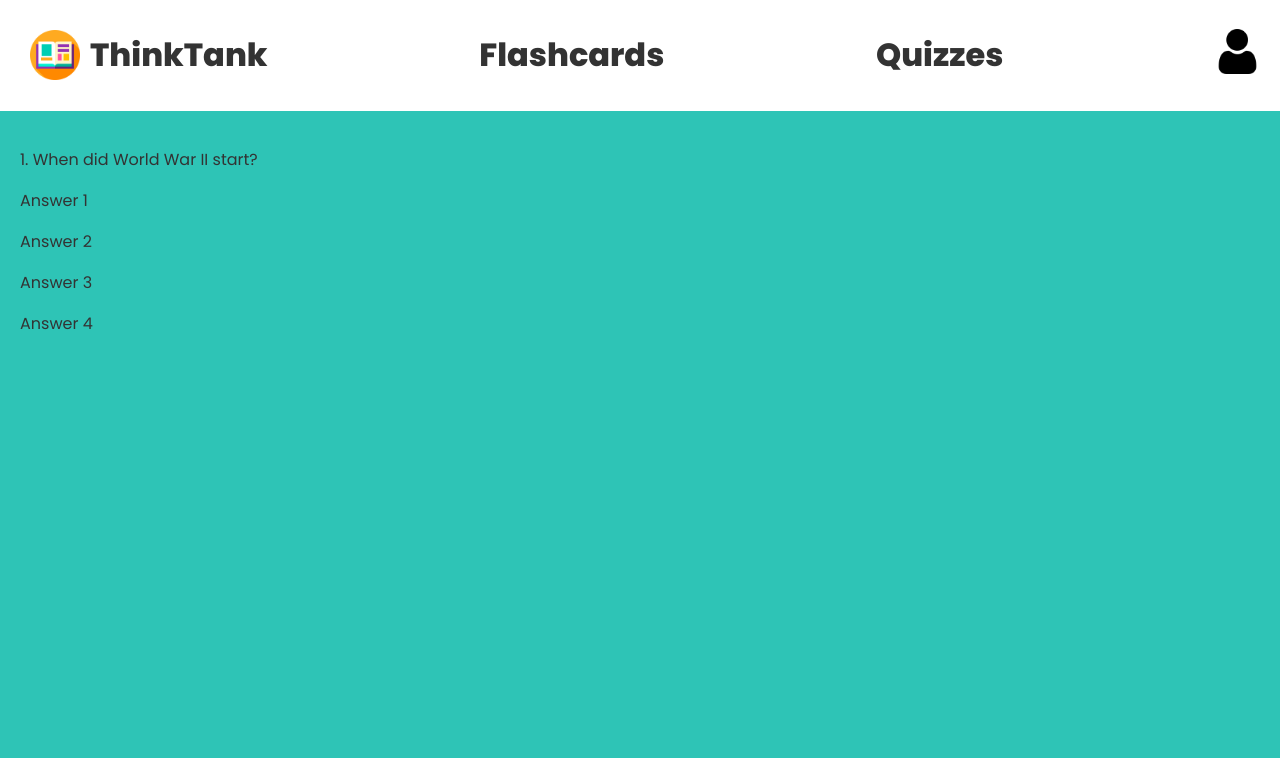
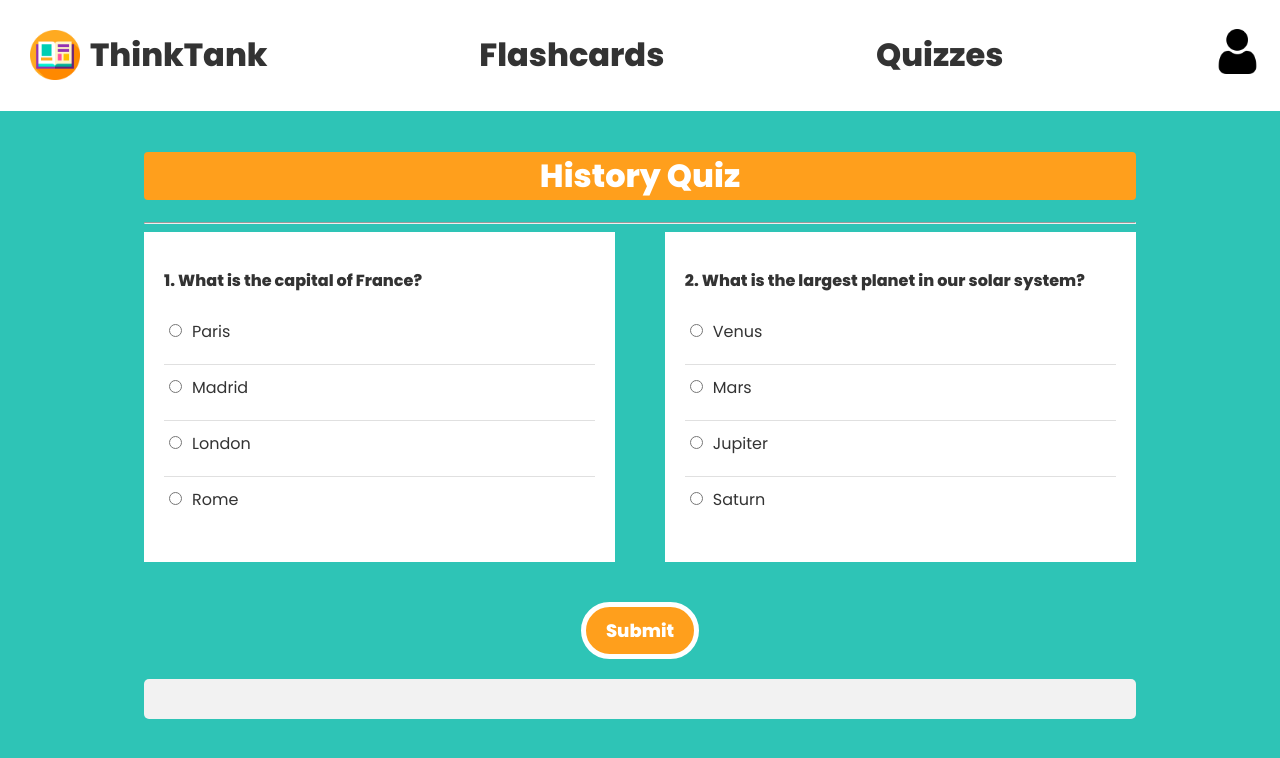
Before and after one commit to DeFactin/ThinkTank, a React (Create React App) app in the folder frontend/: page /historyquiz in a window 1280 px wide. Shown: the top 758 px of the page. Built offline with nearby package versions, Linux system fonts and the light colour scheme.

Commit message:
History Quiz update

```diff
--- a/frontend/src/index.css
+++ b/frontend/src/index.css
@@ -138,16 +138,17 @@ header .title .logo {
 
 // quizzes styles
 
-.games h1 {
-  font-size: 3em;
+.games{
+  max-width: 70%;
+  justify-content: center;
+  align-items: center;
 }
 
 .container {
   display: grid;
   grid-template-columns: repeat(3,1fr);
   gap: 20px;
-  max-width: 70%;
- margin: 100px auto;
+  margin: 100px auto;
 }
 
 .item {
@@ -163,7 +164,6 @@ header .title .logo {
 
 .container .item a {
   text-decoration: none;
-
   color: #333;
 }
 
@@ -249,3 +249,70 @@ body {
   position: relative;
   top: -10vh; /* Adjust this value to move it upwards or downwards */
 }
+
+
+
+.quiz-container {
+  width: 80%;
+  margin: 0 auto;
+}
+.quiz-container h1 {
+  text-align: center;
+  background-color: var(--orange);
+  color: white;
+  border-radius: 4px;
+}
+.question {
+  width:45%;
+  margin-bottom: 20px;
+  background-color: #fff;
+  padding:20px;
+}
+.question:nth-child(odd){
+  margin-right:5%;
+}
+.question p{
+  font-weight: bold;
+}
+.answers {
+  margin-bottom: 20px;
+}
+.answers label:not(:first-child){
+  border-top:1px solid #e0e0e0;
+}
+label {
+  padding:10px 0;
+  display: block;
+  margin-bottom: 10px;
+}
+input[type="radio"] {
+  margin-right: 10px;
+}
+.submit-btn {
+  display: block;
+  margin: 20px auto;
+  padding: 10px 20px;
+  background-color: var(--orange);
+  border: 5px solid white;
+  font-family: 'Poppins';
+  color: white;
+  font-weight: bold;
+  border-radius: 50px;
+  font-size: 18px;
+  cursor: pointer;
+}
+.submit-btn:hover {
+  background-color: #d47f0b;
+}
+.result {
+  font-weight: bold;
+  font-size: 22px;
+  margin-top: 20px;
+  padding: 20px;
+  background-color: #f2f2f2;
+  border-radius: 5px;
+  text-align: center;
+}
+.d-flex{
+  display: flex;
+}
--- a/frontend/src/pages/HistoryQuiz.js
+++ b/frontend/src/pages/HistoryQuiz.js
@@ -1,14 +1,93 @@
+import { Link } from "react-router-dom"
 
 const HistoryQuiz = () => {
   return(
-  <div>
-    <p>1. When did World War II start?</p>
-    <p>Answer 1</p>
-    <p>Answer 2</p>
-    <p>Answer 3</p>
-    <p>Answer 4</p>
+    <div class="quiz-container">
+  <h1>History Quiz</h1>
+  <hr />
+  <form id="quiz-form">
+    <div class="d-flex">
+      <div class="question">
+        <p>1. What is the capital of France?</p>
+        <div class="answers">
+          <label>
+            <input type="radio" name="q1" value="a" />
+            Paris
+          </label>
+          <label>
+            <input type="radio" name="q1" value="b" />
+            Madrid
+          </label>
+          <label>
+            <input type="radio" name="q1" value="c" />
+            London
+          </label>
+          <label>
+            <input type="radio" name="q1" value="d" />
+            Rome
+          </label>
+        </div>
+      </div>
 
-  </div>)
+      <div class="question">
+        <p>2. What is the largest planet in our solar system?</p>
+        <div class="answers">
+          <label>
+            <input type="radio" name="q2" value="a" />
+            Venus
+          </label>
+          <label>
+            <input type="radio" name="q2" value="b" />
+            Mars
+          </label>
+          <label>
+            <input type="radio" name="q2" value="c" />
+            Jupiter
+          </label>
+          <label>
+            <input type="radio" name="q2" value="d" />
+            Saturn
+          </label>
+        </div>
+      </div>
+    </div>
+    <button onClick={() => calculateScore()} type="submit" class="submit-btn">Submit</button>
+  </form>
+
+  <div class="result" id="result"></div>
+</div>
+  )
 };
 
+
+
 export default HistoryQuiz
+
+const calculateScore = () => {
+    const quizForm = document.getElementById('quiz-form');
+    const resultDiv = document.getElementById('result');
+    const correctAnswers = ['a', 'c'];
+
+    quizForm.addEventListener('submit', e => {
+      e.preventDefault();
+
+      let score = 0;
+      const userAnswers = [quizForm.q1.value,quizForm.q2.value];
+      userAnswers.forEach((answer, index) => {
+        if (answer === correctAnswers[index]) {
+          score += 1;
+        }
+      });
+
+      if (score < 3) {
+        resultDiv.innerHTML = `You need to study harder! Score is ${score}/${correctAnswers.length},`;
+      }
+      else if (score == 4) {
+        resultDiv.innerHTML = `You are very good, but still need little more practise! Score is ${score}/${correctAnswers.length},`;
+      }
+
+      else if (score == 5) {
+        resultDiv.innerHTML = `You are brilliant! Keep up! Score is ${score}/${correctAnswers.length},`;
+
+    }});
+};
--- a/frontend/src/pages/Quizzes.js
+++ b/frontend/src/pages/Quizzes.js
@@ -8,10 +8,10 @@ const Quizzes = () => {
         <QuizForm/>
       </div>
 
+      <hr></hr>
+      <h1> Play our quizzes! </h1>
+      <section className="games">
 
-
-      <section className="games">
-      <h1> Play our quizzes! </h1>
         <div className="container">
           <div className="item">
           <Link to="/HistoryQuiz">
```
